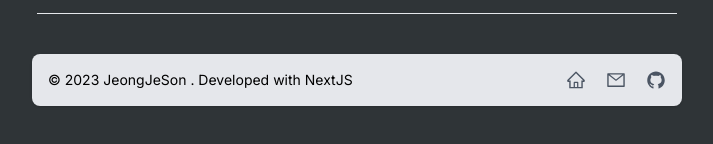
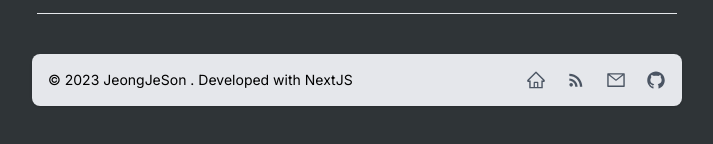
Before and after one commit to Jeong-Je/my-dev-blog, a Next.js app: page / in a window 1280 px wide. Shown: the part 500-644 px from the top of the page, without its empty margins (283-996 px from the left). Built offline with nearby package versions, Linux system fonts and the light colour scheme.

Commit message:
RSS feed 아이콘 추가

```diff
--- a/app/components/Footer.tsx
+++ b/app/components/Footer.tsx
@@ -1,19 +1,14 @@
 import Link from "next/link";
-import {
-  AiOutlineGithub,
-  AiOutlineMail,
-  AiOutlineHome
-} from "react-icons/ai";
+import { AiOutlineGithub, AiOutlineMail, AiOutlineHome } from "react-icons/ai";
+import { MdRssFeed } from "react-icons/md";
 
 export default function Footer() {
-  const style = {color:"#4b5563"}
+  const style = { color: "#4b5563" };
   return (
     <footer className="mt-10 max-w-[650px] max-sm:max-w-[90%] mx-auto  bottom-0 bg-gray-200 rounded-lg shadow m-4">
       <div className="max-w-screen-xl p-4 md:flex md:items-center md:justify-between">
         <span className="text-sm sm:text-center">
-          © 2023{" "}
-            JeongJeSon
-          . Developed with NextJS
+          © 2023 JeongJeSon . Developed with NextJS
         </span>
         <ul className="flex flex-wrap items-center mt-3 text-sm font-medium sm:mt-0">
           <li className="md:ml-5">
@@ -22,8 +17,13 @@ export default function Footer() {
             </Link>
           </li>
           <li className="ml-5">
+            <a href="https://jeongje.vercel.app/feed.xml" target="_blank">
+              <MdRssFeed size={20} style={style} />
+            </a>
+          </li>
+          <li className="ml-5">
             <a href="mailto:jeongjeson656@gmail.com">
-              <AiOutlineMail size={20} style={style}/>
+              <AiOutlineMail size={20} style={style} />
             </a>
           </li>
           <li className="ml-5">
```
